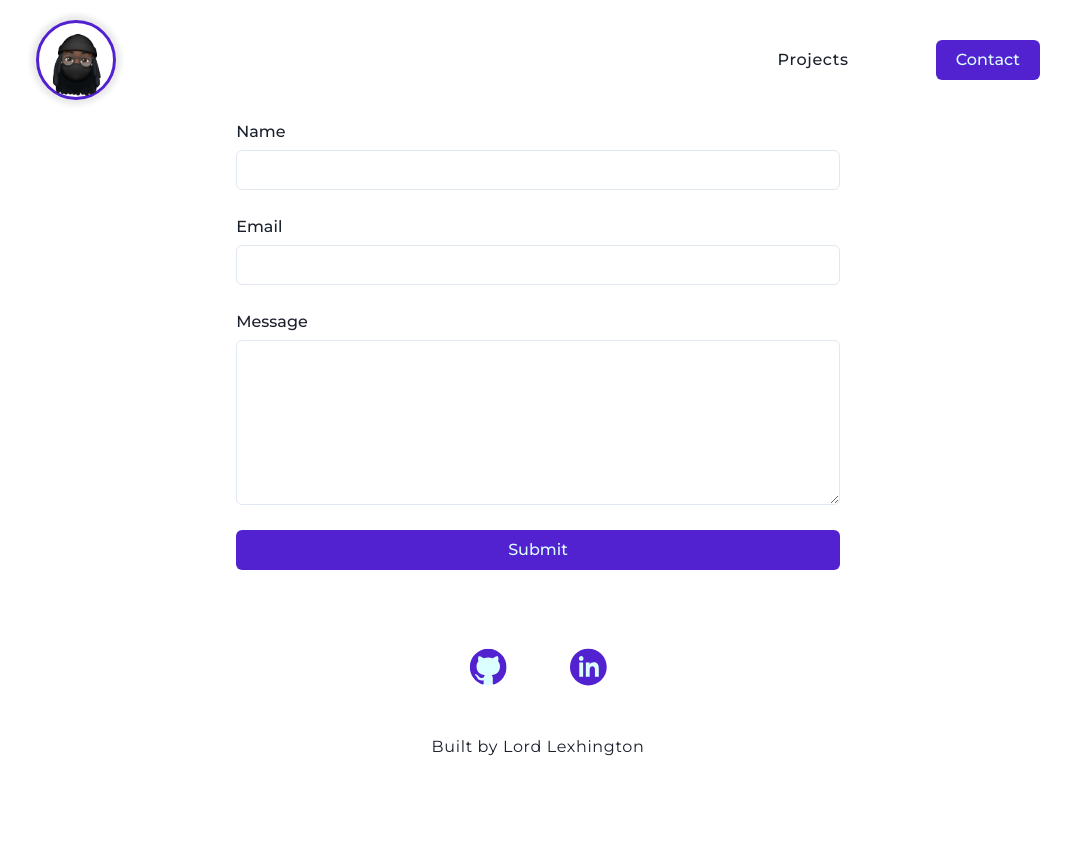
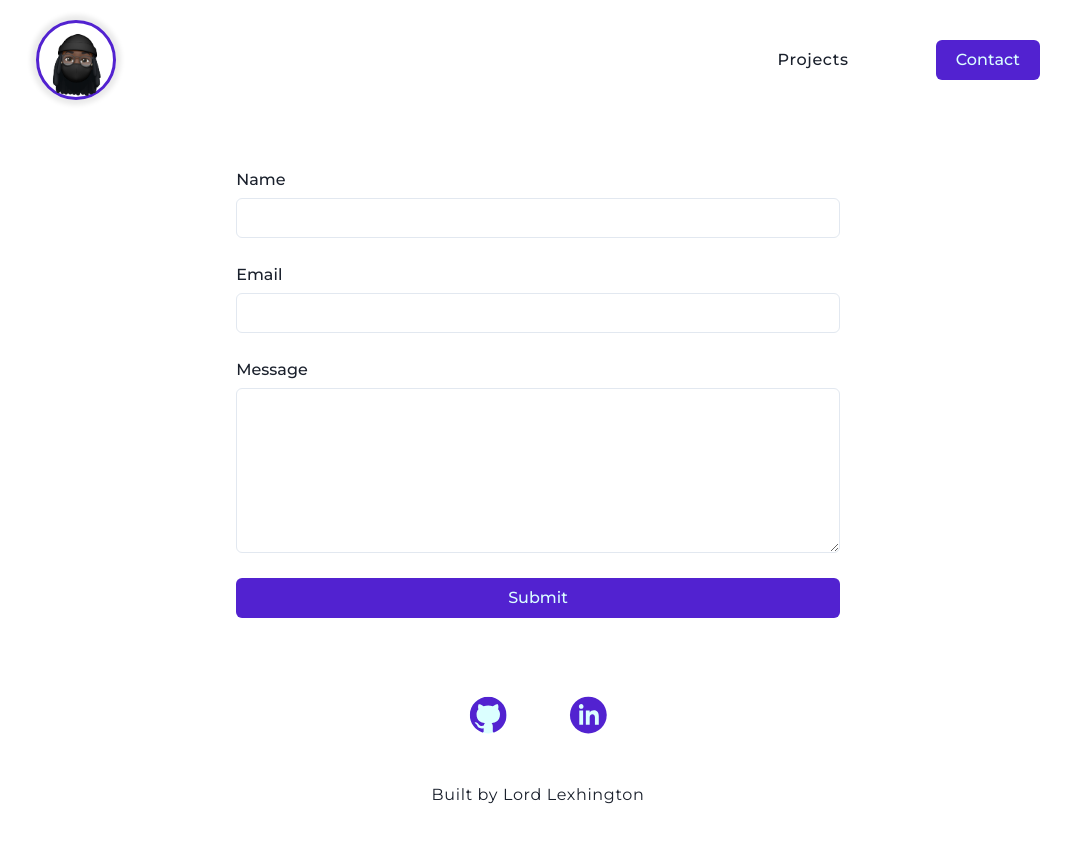
Before and after one commit to MasterLexhie/precious-portfolio, a Next.js app: page /contact in a window 1280 px wide. Shown: the top 842 px of the page, without its empty margins (102-1173 px from the left). Built offline with nearby package versions, Linux system fonts and the light colour scheme.

Commit message:
title updated on each page: updated

```diff
--- a/pages/contact.tsx
+++ b/pages/contact.tsx
@@ -179,7 +179,7 @@ const Contact: NextPage = () => {
         <meta name="description" content="Contact Precious" />
         <link rel="icon" href="/precious.png" />
       </Head>
-      <Container>
+      <Container pt="3rem">
         <ContactForm />
       </Container>
     </>
```
